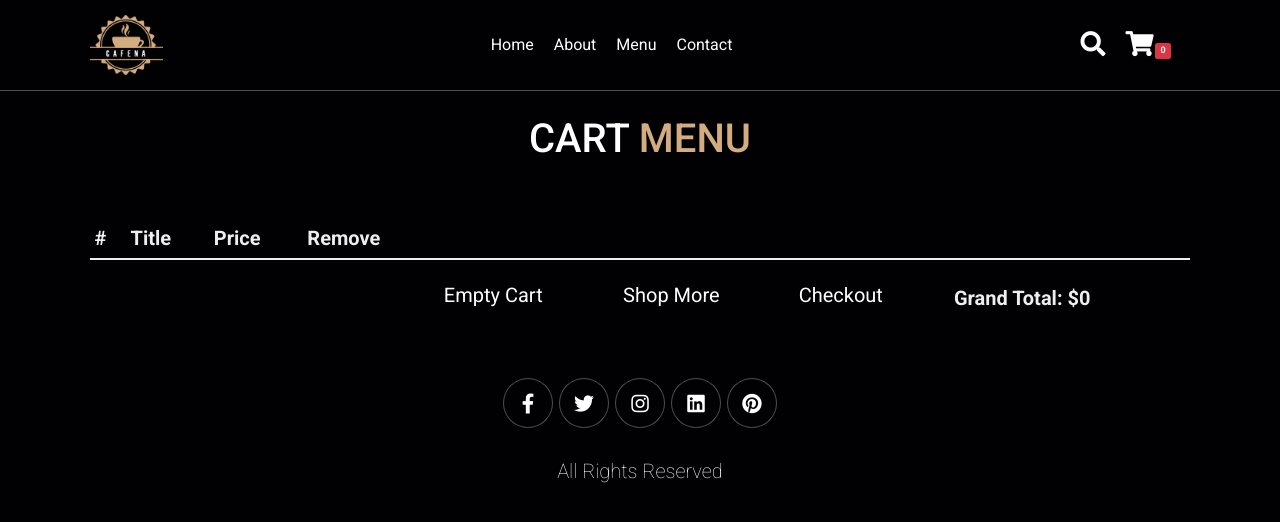
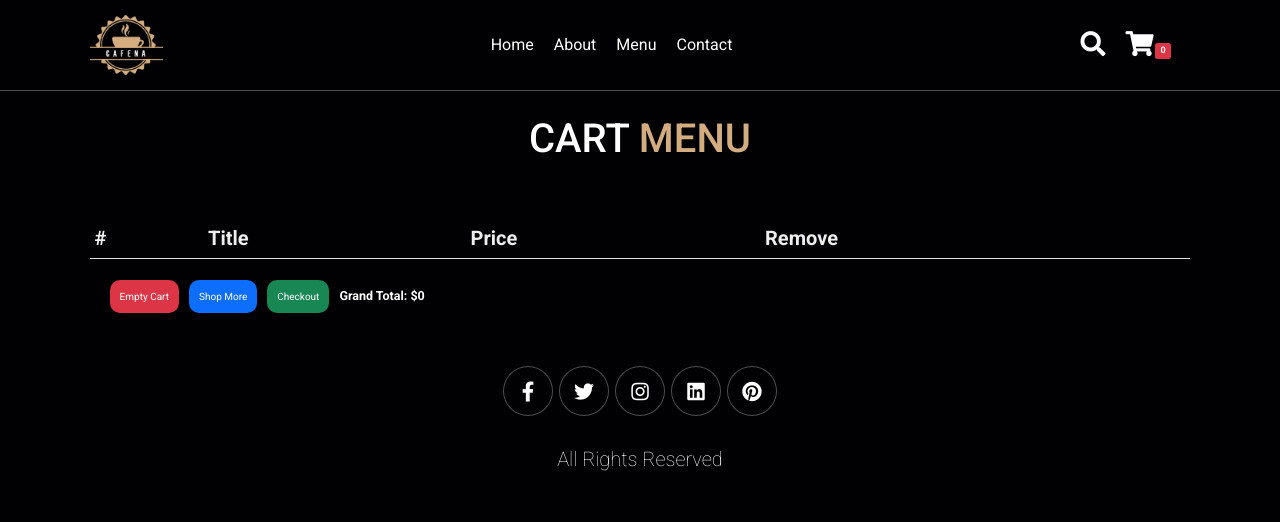
Before and after one commit to vitkovsky21/coffee-shop-angular-css-bootstrap, an Angular app: page /cart in a window 1280 px wide. Shown: the top 522 px of the page. Built offline with nearby package versions, Linux system fonts and the light colour scheme.

Commit message:
cart issues fixed

```diff
--- a/src/app/components/cart/cart.component.css
+++ b/src/app/components/cart/cart.component.css
@@ -21,8 +21,20 @@ i {
     font-size: 200%;
 }
 
+tr td {
+    position: relative;
+    padding-left: 1rem;
+}
+
 td {
     padding-top: 2rem;
+}
+
+td strong {
+    font-size: 125%;
+    color: #fff;
+    position: relative;
+    bottom: .5rem;
 }
 
 th {
@@ -35,4 +47,30 @@ i {
 
 button {
     margin-top: -2rem;
+    border-radius: 1rem;
+    font-size: 100%;
+    padding: .9rem 1rem;
 }
+
+
+
+
+
+
+
+@media (max-width: 991px) {
+
+    .t {
+        font-size: 100%;
+    }
+
+}
+
+
+@media (max-width: 768px) {
+
+    .table {
+        font-size: 100%;
+    }
+
+}
--- a/src/app/components/cart/cart.component.html
+++ b/src/app/components/cart/cart.component.html
@@ -14,7 +14,7 @@
               </tr>
             </thead>
             <tbody *ngFor="let item of items; let i = index">
-              <tr>
+              <tr class="cart-product">
                 <th scope="row">{{i+1}}</th>
                 <td>{{item.title}}</td>
                 <td>{{item.price}}</td>
@@ -23,14 +23,16 @@
                 </td>
               </tr>
             </tbody>
-            <tr>
+          </table>
+          <tbody>
+            <tr class="buttons">
               <td colspan="4"></td>
               <td><button (click)="emptyCart()" class="btn-danger">Empty Cart</button></td>
               <td><button routerLink="/menu" class="btn-primary">Shop More</button></td>
-              <td><button class="btn-success">Checkout</button></td>
+              <td><button (click)="checkoutAlert()" class="btn-success">Checkout</button></td>
               <td><strong>Grand Total: ${{grandTotal}}</strong></td>
             </tr>
-          </table>
+          </tbody>
         </div>
 
 
--- a/src/app/components/cart/cart.component.ts
+++ b/src/app/components/cart/cart.component.ts
@@ -28,4 +28,8 @@ export class CartComponent implements OnInit {
   emptyCart() {
     this.cartService.removeAllCart();
   }
+
+  checkoutAlert() {
+    alert("Thanks for purchasing some coffee!")
+  }
 }
--- a/src/app/components/header/header.component.css
+++ b/src/app/components/header/header.component.css
@@ -160,10 +160,11 @@
         right:0;
         display: flex;
         flex-direction: column;
+        background-color: var(--bg);
     }
 
     .header .navbar a{
-        color:var(--black);
+        color: #fff;
         display: block;
         margin:1.5rem;
         padding:.5rem;
--- a/src/app/data/TestData.ts
+++ b/src/app/data/TestData.ts
@@ -3,11 +3,11 @@ import { Product } from "../class/product";
 export class TestData {
 
     static products: Product[] = [
-        {id: 1, image: "../../assets/images/menu-1.png", title: "Americano", price: 15.99},
-        {id: 2, image: "../../assets/images/menu-2.png", title: "Latte", price: 15.99},
-        {id: 3, image: "../../assets/images/menu-3.png", title: "Cappuccino", price: 15.99},
-        {id: 4, image: "../../assets/images/menu-4.png", title: "Macchiato", price: 15.99},
-        {id: 5, image: "../../assets/images/menu-5.png", title: "Espresso", price: 15.99},
-        {id: 6, image: "../../assets/images/menu-6.png", title: "Irish", price: 15.99}
+        {id: 1, image: "../../assets/images/product-1.png", title: "Americano", price: 15.99},
+        {id: 2, image: "../../assets/images/product-2.png", title: "Latte", price: 15.99},
+        {id: 3, image: "../../assets/images/product-3.png", title: "Cappuccino", price: 15.99},
+        {id: 4, image: "../../assets/images/product-1.png", title: "Macchiato", price: 15.99},
+        {id: 5, image: "../../assets/images/product-2.png", title: "Espresso", price: 15.99},
+        {id: 6, image: "../../assets/images/product-3.png", title: "Irish", price: 15.99}
     ]
 }
```
